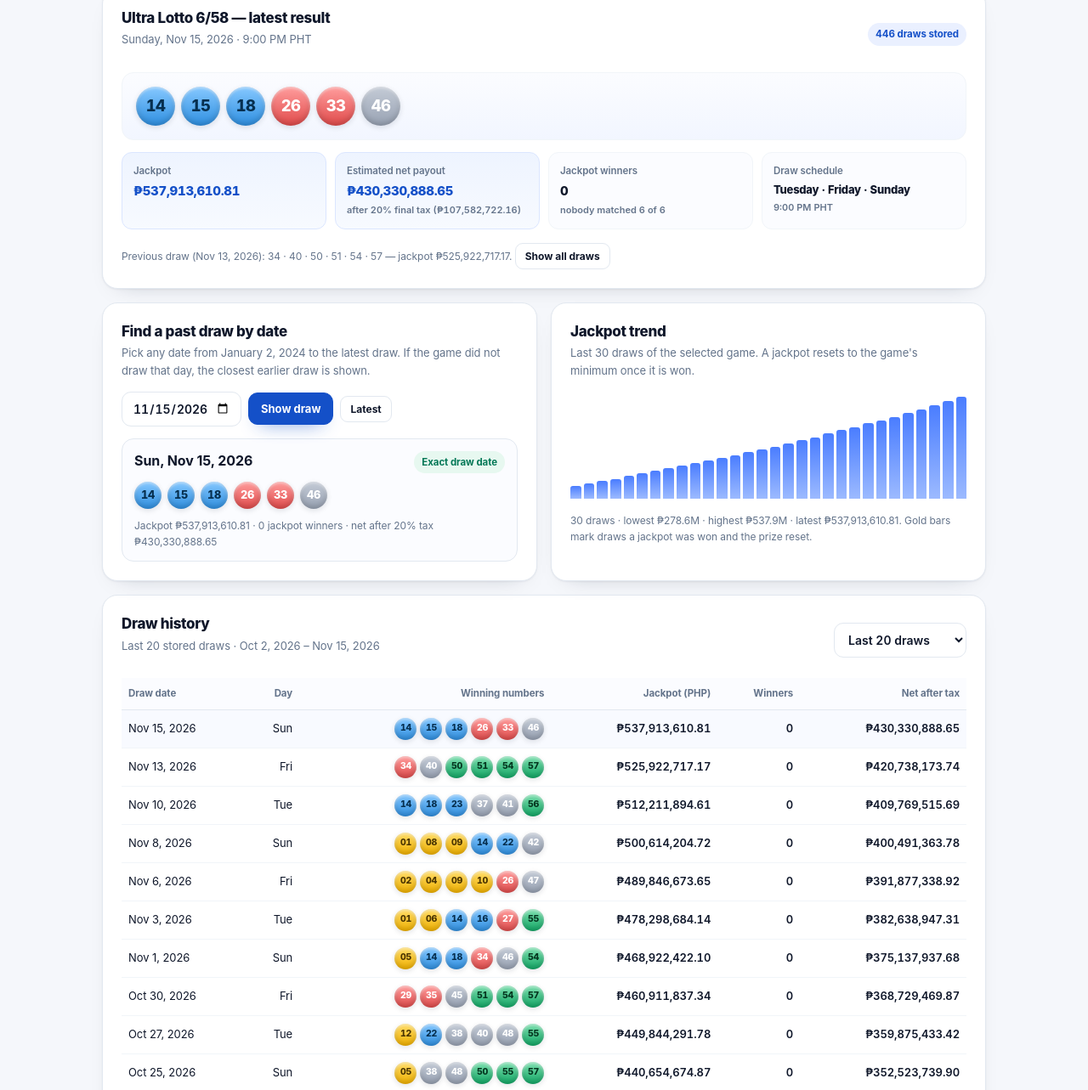
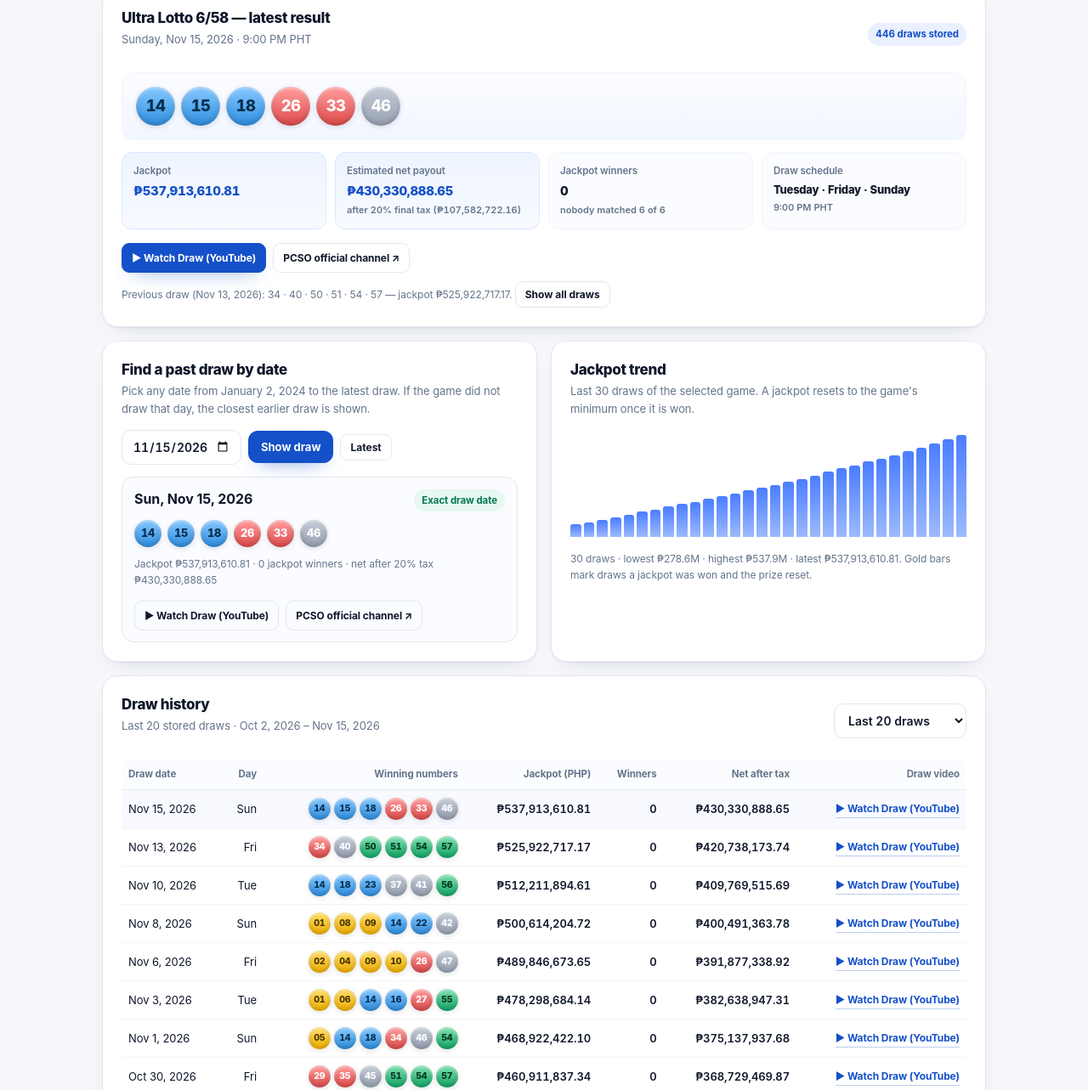
Before and after one commit to lotto-tools/pcso-lotto-hub, a plain HTML site: page index.html in a window 1280 px wide. Shown: the part 618-1901 px from the top of the page at 85% size. Drawn offline with Linux system fonts and the light colour scheme.

Commit message:
Add YouTube draw-video links to results, history and date lookup
- hero, header nav and source box link the official PCSO GOV channel
- latest-result card: Watch Draw (YouTube) + official channel buttons
- history table: per-row Watch Draw link for that game and draw date
- date lookup result: same two buttons
- browser_check: 18 new checks for the links (77 checks, 0 failed)

```diff
--- a/assets/css/style.css
+++ b/assets/css/style.css
@@ -135,6 +135,15 @@ h1, h2, h3, h4 { line-height: 1.3; }
 .hero-prize dd .unit { font-size: 11.5px; font-weight: 600; color: #a8b7d8; }
 .hero-prize .accent { color: #7ff0bd; }
 .hero-foot { margin-top: 12px; font-size: 11.5px; color: #8fa1c6; display: flex; justify-content: space-between; gap: 10px; flex-wrap: wrap; }
+.hero-video { margin: 12px 0 0; }
+.hero-video a {
+  display: inline-flex; align-items: center; gap: 6px;
+  font-size: 12px; font-weight: 700; color: #d5e3ff; text-decoration: none;
+  background: rgba(74, 125, 255, .18); border: 1px solid rgba(140, 180, 255, .34);
+  border-radius: 999px; padding: 6px 12px;
+}
+.hero-video a:hover { background: rgba(74, 125, 255, .32); color: #fff; }
+.hero-video a span { font-size: 10px; color: #8fd0ff; }
 
 /* ---------- balls ---------- */
 .ball {
@@ -253,6 +262,17 @@ table.data td.num { font-variant-numeric: tabular-nums; font-weight: 600; }
 table.data tr.is-high td { background: #f8faff; }
 table.data td .balls-row { gap: 4px; justify-content: flex-end; flex-wrap: nowrap; }
 table.data td .ball { --size: 26px; font-size: 10.5px; }
+
+/* ---------- YouTube draw videos ---------- */
+.video-row { display: flex; flex-wrap: wrap; align-items: center; gap: 8px; margin-top: 14px; }
+.video-row:empty { display: none; }
+a.video-link {
+  display: inline-flex; align-items: center; gap: 5px; white-space: nowrap;
+  color: var(--brand); font-size: 12px; font-weight: 700; text-decoration: none;
+  border-bottom: 1px solid rgba(20, 80, 200, .28); padding-bottom: 1px;
+}
+a.video-link:hover { color: #0f3fa3; border-bottom-color: #0f3fa3; }
+table.data td.video-cell { text-align: right; white-space: nowrap; }
 .table-note { margin: 10px 0 0; font-size: 12px; color: var(--muted); }
 
 /* ---------- controls ---------- */
--- a/assets/js/app.js
+++ b/assets/js/app.js
@@ -43,6 +43,32 @@
   }
   function peso(n) { return Core.formatPeso(n, true); }
   function pct(x) { return (x * 100).toFixed(1) + "%"; }
+
+  /* ---------- YouTube draw videos ----------
+     PCSO streams every draw live on its official channel and keeps the
+     recordings there, so there is no fixed video address per draw. Each link
+     opens a YouTube search for that game and that draw date. */
+  var YT_CHANNEL = "https://www.youtube.com/@PCSOGOVPHOfficial/streams";
+
+  function ytDrawUrl(g, iso) {
+    var q = "PCSO " + g.name + " " + iso + " lotto draw";
+    return "https://www.youtube.com/results?search_query=" +
+      encodeURIComponent(q).replace(/%20/g, "+");
+  }
+
+  function ytLink(href, text, cls, label) {
+    var a = el("a", cls, text);
+    a.href = href;
+    a.target = "_blank";
+    a.rel = "noopener noreferrer";
+    if (label) a.setAttribute("aria-label", label);
+    return a;
+  }
+
+  function ytDrawLink(g, iso, cls) {
+    return ytLink(ytDrawUrl(g, iso), "▶ Watch Draw (YouTube)", cls || "btn btn--sm btn--ghost",
+      "Watch the " + g.name + " draw of " + Core.formatDate(iso) + " on YouTube");
+  }
 
   function game() { return Core.getGame(state.game); }
   function gameMeta() { return META.games[state.game]; }
@@ -101,6 +127,12 @@
       (d.w === 0 ? "nobody matched 6 of 6" : d.w === 1 ? "one ticket matched 6 of 6" : d.w + " tickets matched 6 of 6") + "</small>";
     $("latestSchedule").innerHTML = g.dayLabel + "<small>9:00 PM PHT</small>";
 
+    var vbox = $("latestVideoLinks");
+    vbox.innerHTML = "";
+    vbox.appendChild(ytDrawLink(g, d.d, "btn btn--sm btn--primary"));
+    vbox.appendChild(ytLink(YT_CHANNEL, "PCSO official channel ↗", "btn btn--sm btn--ghost",
+      "Open the official PCSO YouTube channel"));
+
     var list = draws();
     var prior = list[list.length - 2];
     var box2 = $("priorDraw");
@@ -142,8 +174,11 @@
       var tdJ = el("td", "num", peso(d.j));
       var tdW = el("td", "num", String(d.w));
       var tdNet = el("td", "num", peso(Core.calcTax(d.j).net));
+      var tdVid = el("td", "video-cell");
+      tdVid.appendChild(ytDrawLink(g, d.d, "video-link"));
       tr.appendChild(tdDate); tr.appendChild(tdDay); tr.appendChild(tdNums);
       tr.appendChild(tdJ); tr.appendChild(tdW); tr.appendChild(tdNet);
+      tr.appendChild(tdVid);
       body.appendChild(tr);
     }
   }
@@ -218,6 +253,11 @@
     }
     card.appendChild(el("p", "table-note", "Jackpot " + peso(d.j) + " · " + d.w +
       " jackpot winner" + (d.w === 1 ? "" : "s") + " · net after 20% tax " + peso(net.net) + why));
+    var vid = el("div", "video-row");
+    vid.appendChild(ytDrawLink(g, d.d));
+    vid.appendChild(ytLink(YT_CHANNEL, "PCSO official channel ↗", "btn btn--sm btn--ghost",
+      "Open the official PCSO YouTube channel"));
+    card.appendChild(vid);
     box.appendChild(card);
   }
 
--- a/index.html
+++ b/index.html
@@ -42,6 +42,7 @@
       <a href="#generator" data-tab-link="generator">Generator</a>
       <a href="#tax" data-tab-link="calc">Tax Calculator</a>
       <a href="guide.html">Claiming Guide</a>
+      <a href="https://www.youtube.com/@PCSOGOVPHOfficial/streams" target="_blank" rel="noopener noreferrer">Draw Videos</a>
     </nav>
   </div>
 </header>
@@ -76,6 +77,7 @@
           <dd class="accent" id="heroNet">₱430,330,888.65</dd>
         </div>
       </dl>
+      <p class="hero-video"><a href="https://www.youtube.com/@PCSOGOVPHOfficial/streams" target="_blank" rel="noopener noreferrer"><span aria-hidden="true">▶</span> Watch the draw on PCSO’s official YouTube channel</a></p>
       <p class="hero-foot"><span id="heroNextDraw">Next draw: Tue, Nov 17, 2026 · 9:00 PM PHT</span><span id="heroCount">446 draws stored</span></p>
     </div>
   </div>
@@ -125,6 +127,7 @@
           <dd id="latestSchedule" style="font-size:13px">Tuesday · Friday · Sunday<small>9:00 PM PHT</small></dd>
         </div>
       </dl>
+      <div class="video-row" id="latestVideoLinks"></div>
       <p class="table-note" id="priorDraw"></p>
     </div>
 
@@ -173,16 +176,18 @@
               <th scope="col">Jackpot (PHP)</th>
               <th scope="col">Winners</th>
               <th scope="col">Net after tax</th>
+              <th scope="col">Draw video</th>
             </tr>
           </thead>
           <tbody id="historyBody"></tbody>
         </table>
       </div>
       <p class="table-note">Winning numbers are shown in ascending order; PCSO pays them in any order. “Net after tax” is our arithmetic: the jackpot minus the 20% final tax under the TRAIN Law, for a single winner.</p>
+      <p class="table-note">“Watch Draw” opens a YouTube search for that game and draw date, because PCSO streams every draw live and keeps the recordings on its official channel rather than publishing one fixed address per draw.</p>
     </div>
 
     <div class="source-box" style="margin-top:16px">
-      <b>Where this data comes from.</b> Every draw on this page is a PCSO draw result published by the Philippine Charity Sweepstakes Office (pcso.gov.ph, “Search Lotto Result by Date”), mirrored as machine-readable records by the <a href="https://github.com/kimken147/pcso-results-data" rel="nofollow noopener" target="_blank">Lotto Tayo dataset (CC BY 4.0)</a>. This site stores <span id="totalDraws">2,228</span> draws for the five 6-number games, from <span id="dataFrom">January 2, 2024</span> to <span id="dataTo">November 15, 2026</span>. Nothing here is simulated or estimated — numbers, dates, jackpots and winner counts are as published. PCSO's own record prevails if anything disagrees.
+      <b>Where this data comes from.</b> Every draw on this page is a PCSO draw result published by the Philippine Charity Sweepstakes Office (pcso.gov.ph, “Search Lotto Result by Date”), mirrored as machine-readable records by the <a href="https://github.com/kimken147/pcso-results-data" rel="nofollow noopener" target="_blank">Lotto Tayo dataset (CC BY 4.0)</a>. This site stores <span id="totalDraws">2,228</span> draws for the five 6-number games, from <span id="dataFrom">January 2, 2024</span> to <span id="dataTo">November 15, 2026</span>. Nothing here is simulated or estimated — numbers, dates, jackpots and winner counts are as published. PCSO's own record prevails if anything disagrees. Draw videos are streamed live and kept on the <a href="https://www.youtube.com/@PCSOGOVPHOfficial/streams" rel="noopener noreferrer" target="_blank">official PCSO YouTube channel (PCSO GOV)</a>.
     </div>
   </section>
 
```
